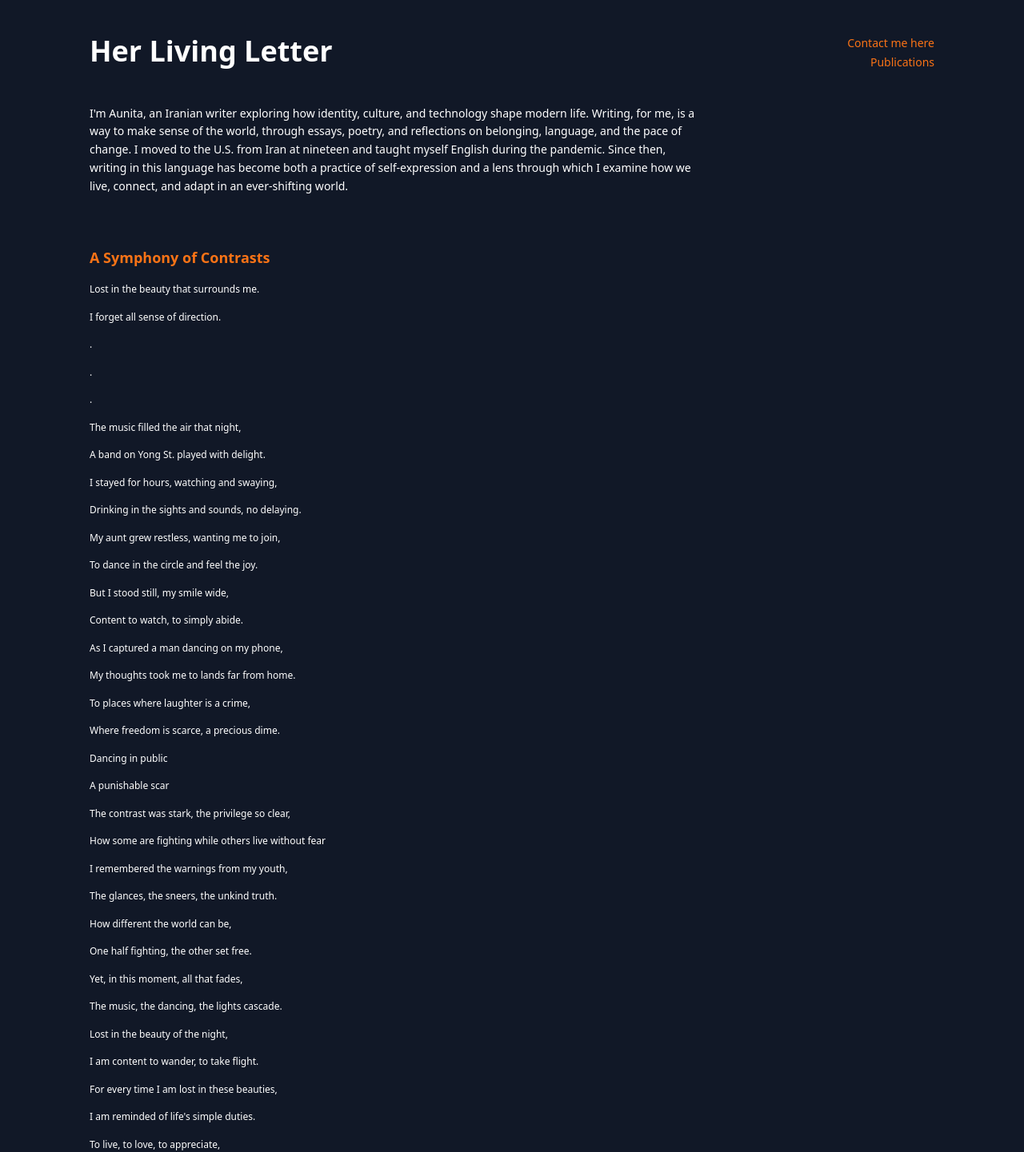
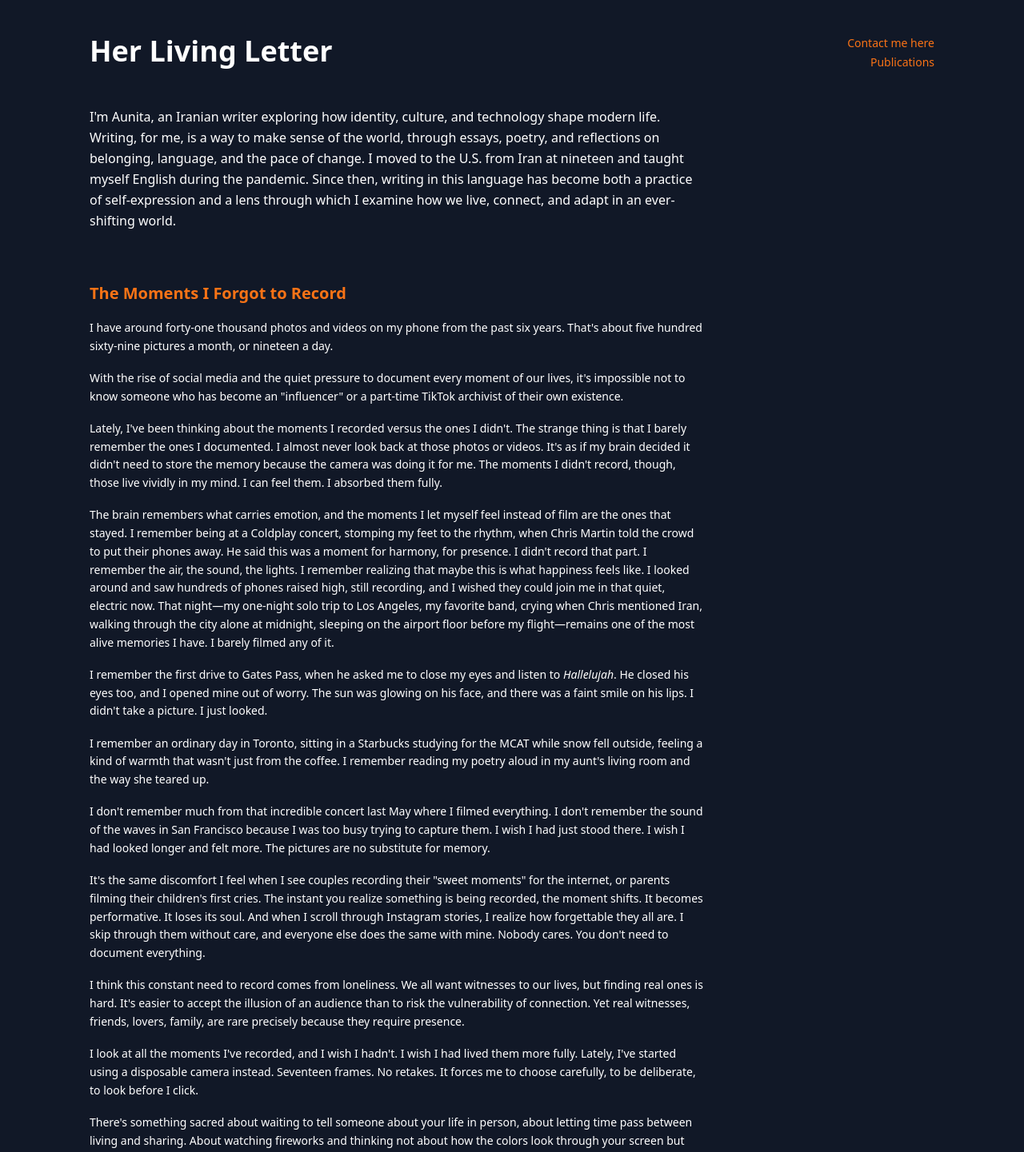
Before and after one commit to Aunitah/personal_website, a Next.js app: page / in a window 1280 px wide. Shown: the part 20-1461 px from the top of the page at 80% size. Built offline with nearby package versions, Linux system fonts and the light colour scheme.

Commit message:
Add new post 'The Moments I Forgot to Record' and reorder posts with improved font sizes

```diff
--- a/src/app/page.tsx
+++ b/src/app/page.tsx
@@ -36,9 +36,9 @@ export default function Home() {
         <About />
         <div className="space-y-16">
           {allPosts.map((post) => (
-            <article key={post.slug} className="prose max-w-none text-xs">
+            <article key={post.slug} className="prose max-w-none text-sm">
               <header className="mb-4">
-                <h2 className="text-orange-500 text-lg font-bold mb-2">{post.title}</h2>
+                <h2 className="text-orange-500 text-xl font-bold mb-2">{post.title}</h2>
               </header>
               <div className="markdown-content text-white leading-relaxed">
                 <MDXRemote
--- a/src/components/home/About.tsx
+++ b/src/components/home/About.tsx
@@ -2,7 +2,7 @@ export function About() {
   return (
     <section className="prose prose-lg max-w-none -mt-2 mb-8">
       <div className="space-y-6">
-        <p className="text-white text-sm leading-relaxed">
+        <p className="text-white text-base leading-relaxed">
           I'm Aunita, an Iranian writer exploring how identity, culture, and technology shape modern life. Writing, for me, is a way to make sense of the world, through essays, poetry, and reflections on belonging, language, and the pace of change. I moved to the U.S. from Iran at nineteen and taught myself English during the pandemic. Since then, writing in this language has become both a practice of self-expression and a lens through which I examine how we live, connect, and adapt in an ever-shifting world.
         </p>
       </div>
--- a/src/content/posts/one-decision.mdx
+++ b/src/content/posts/one-decision.mdx
@@ -1,6 +1,6 @@
 ---
 title: "One Decision"
-date: "2024-03-24"
+date: "2025-01-25"
 ---
 
 All I ever craved was clarity.
--- a/src/content/posts/the-day-i-ran-away.mdx
+++ b/src/content/posts/the-day-i-ran-away.mdx
@@ -1,6 +1,6 @@
 ---
 title: "The Day I Ran Away"
-date: "2024-03-23"
+date: "2025-01-26"
 ---
 
 Day 789. That's the coded way I've remembered it. I left. Without a grand proclamation, without any warning. The weight of my decision fueled by an adrenaline rush, fear, and the ever-consuming urge to escape. I just... ran.
--- /dev/null
+++ b/src/content/posts/the-moments-i-forgot-to-record.mdx
@@ -0,0 +1,28 @@
+---
+title: "The Moments I Forgot to Record"
+date: "2025-01-29"
+---
+
+I have around forty-one thousand photos and videos on my phone from the past six years. That's about five hundred sixty-nine pictures a month, or nineteen a day.
+
+With the rise of social media and the quiet pressure to document every moment of our lives, it's impossible not to know someone who has become an "influencer" or a part-time TikTok archivist of their own existence.
+
+Lately, I've been thinking about the moments I recorded versus the ones I didn't. The strange thing is that I barely remember the ones I documented. I almost never look back at those photos or videos. It's as if my brain decided it didn't need to store the memory because the camera was doing it for me. The moments I didn't record, though, those live vividly in my mind. I can feel them. I absorbed them fully.
+
+The brain remembers what carries emotion, and the moments I let myself feel instead of film are the ones that stayed. I remember being at a Coldplay concert, stomping my feet to the rhythm, when Chris Martin told the crowd to put their phones away. He said this was a moment for harmony, for presence. I didn't record that part. I remember the air, the sound, the lights. I remember realizing that maybe this is what happiness feels like. I looked around and saw hundreds of phones raised high, still recording, and I wished they could join me in that quiet, electric now. That night—my one-night solo trip to Los Angeles, my favorite band, crying when Chris mentioned Iran, walking through the city alone at midnight, sleeping on the airport floor before my flight—remains one of the most alive memories I have. I barely filmed any of it.
+
+I remember the first drive to Gates Pass, when he asked me to close my eyes and listen to *Hallelujah*. He closed his eyes too, and I opened mine out of worry. The sun was glowing on his face, and there was a faint smile on his lips. I didn't take a picture. I just looked.
+
+I remember an ordinary day in Toronto, sitting in a Starbucks studying for the MCAT while snow fell outside, feeling a kind of warmth that wasn't just from the coffee. I remember reading my poetry aloud in my aunt's living room and the way she teared up.
+
+I don't remember much from that incredible concert last May where I filmed everything. I don't remember the sound of the waves in San Francisco because I was too busy trying to capture them. I wish I had just stood there. I wish I had looked longer and felt more. The pictures are no substitute for memory.
+
+It's the same discomfort I feel when I see couples recording their "sweet moments" for the internet, or parents filming their children's first cries. The instant you realize something is being recorded, the moment shifts. It becomes performative. It loses its soul. And when I scroll through Instagram stories, I realize how forgettable they all are. I skip through them without care, and everyone else does the same with mine. Nobody cares. You don't need to document everything.
+
+I think this constant need to record comes from loneliness. We all want witnesses to our lives, but finding real ones is hard. It's easier to accept the illusion of an audience than to risk the vulnerability of connection. Yet real witnesses, friends, lovers, family, are rare precisely because they require presence.
+
+I look at all the moments I've recorded, and I wish I hadn't. I wish I had lived them more fully. Lately, I've started using a disposable camera instead. Seventeen frames. No retakes. It forces me to choose carefully, to be deliberate, to look before I click.
+
+There's something sacred about waiting to tell someone about your life in person, about letting time pass between living and sharing. About watching fireworks and thinking not about how the colors look through your screen but about the vastness of the sky above you.
+
+For six years, I averaged nineteen pictures a day. Last month, I took only seventy. That's five hundred fewer than usual. I can tell you so much more about last month than any month before. I was there for it.
--- a/src/content/posts/the-ordinary-window.mdx
+++ b/src/content/posts/the-ordinary-window.mdx
@@ -1,6 +1,6 @@
 ---
 title: "The Ordinary Window"
-date: "2024-03-22"
+date: "2025-01-27"
 ---
 
 It is my last day in Toronto, and I am sitting in this café that I have been coming to this past week to study. It is also the first day of the new year, 2025. I can't bring myself to study yet. Right now, in front of me, there is this beautiful view of the outside - ordinary stores, a Chinese takeout, a psychic clinic, a UPS store. These are things I can barely see in the modernized academic area where I live in my hometown, Tucson. It is ironic how I just called Tucson my hometown since my real hometown, Esfahan, has been "NA" - not applicable - in my mind. Really, I would not go back there.
--- a/src/content/posts/why-i-deleted-social-media.mdx
+++ b/src/content/posts/why-i-deleted-social-media.mdx
@@ -1,6 +1,6 @@
 ---
 title: "Why I Deleted Social Media (it's not what you think)"
-date: "2024-03-21"
+date: "2025-01-28"
 ---
 
 I know I have to come back soon. I know it will happen again – and that is why this thought refuses to let me sleep. People often ask me if I'm still on social media, if I'll ever return, or why I deleted it in the first place. The easy answer I shall offer each time would be that I wanted to focus more on school and spend less time on my phone. But the truth runs far deeper than that.
```
